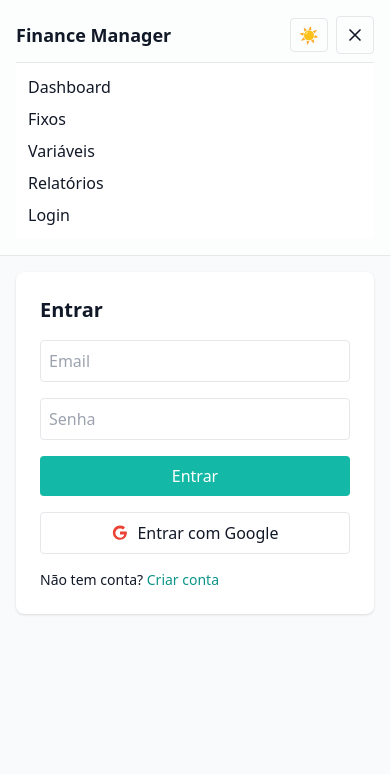
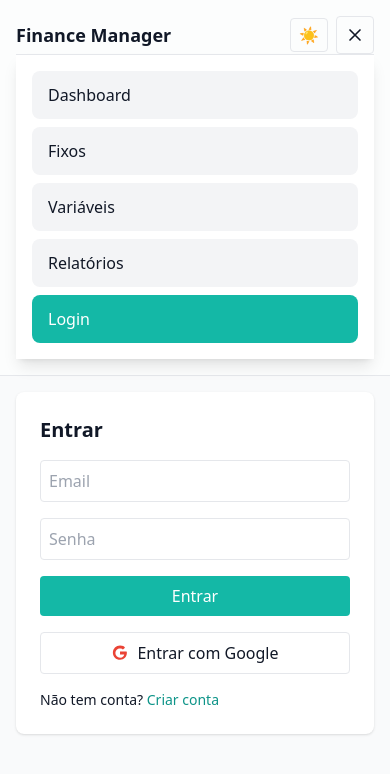
Before and after one commit to leo-serrao/finance_management, a React (Vite) app: page /login in a window 390 px wide. Both pictures are taken after a click on the button "Open menu". Shown: the top 774 px of the page. Built offline with nearby package versions, Linux system fonts and the light colour scheme; no server answers.

Commit message:
Updating hamburguer menu visual

```diff
--- a/src/components/Header.tsx
+++ b/src/components/Header.tsx
@@ -52,19 +52,76 @@ export default function Header() {
 
       {/* Mobile menu panel */}
       {open && (
-        <div className="md:hidden mt-2 border-t bg-white dark:bg-gray-800/90">
-          <div className="container mx-auto p-3 space-y-2">
-            <Link to="/" onClick={() => setOpen(false)} className="block">Dashboard</Link>
-            <Link to="/fixed" onClick={() => setOpen(false)} className="block">Fixos</Link>
-            <Link to="/variable" onClick={() => setOpen(false)} className="block">Variáveis</Link>
-            <Link to="/reports" onClick={() => setOpen(false)} className="block">Relatórios</Link>
+        <div className="md:hidden border-t bg-white dark:bg-gray-900 shadow-lg">
+          <div className="p-4 space-y-2">
+
+            <Link
+              to="/"
+              onClick={() => setOpen(false)}
+              className="block rounded-lg px-4 py-3 bg-gray-100 dark:bg-gray-800 hover:bg-gray-200 dark:hover:bg-gray-700 transition"
+            >
+              Dashboard
+            </Link>
+
+            <Link
+              to="/fixed"
+              onClick={() => setOpen(false)}
+              className="block rounded-lg px-4 py-3 bg-gray-100 dark:bg-gray-800 hover:bg-gray-200 dark:hover:bg-gray-700 transition"
+            >
+              Fixos
+            </Link>
+
+            <Link
+              to="/variable"
+              onClick={() => setOpen(false)}
+              className="block rounded-lg px-4 py-3 bg-gray-100 dark:bg-gray-800 hover:bg-gray-200 dark:hover:bg-gray-700 transition"
+            >
+            Variáveis
+          </Link>
+
+            <Link
+              to="/reports"
+              onClick={() => setOpen(false)}
+              className="block rounded-lg px-4 py-3 bg-gray-100 dark:bg-gray-800 hover:bg-gray-200 dark:hover:bg-gray-700 transition"
+            >
+              Relatórios
+            </Link>
+
             {!user ? (
-              <Link to="/login" onClick={() => setOpen(false)} className="block">Login</Link>
+              <Link
+                to="/login"
+                onClick={() => setOpen(false)}
+                className="block rounded-lg px-4 py-3 bg-teal-500 text-white"
+              >
+                Login
+              </Link>
             ) : (
               <>
-                <div className="text-sm text-gray-600 dark:text-gray-300">{user.email}</div>
-                <Link to="/settings" onClick={() => setOpen(false)} className="block">Configurações</Link>
-                <button onClick={() => { setOpen(false); handleLogout() }} className="w-full text-left bg-red-500 text-white px-3 py-1 rounded">Sair</button>
+                <div className="pt-3 mt-3 border-t border-gray-200 dark:border-gray-700">
+
+                  <Link
+                    to="/settings"
+                    onClick={() => setOpen(false)}
+                    className="block rounded-lg px-4 py-3 bg-gray-100 dark:bg-gray-800 hover:bg-gray-200 dark:hover:bg-gray-700 transition"
+                  >
+                    Configurações
+                  </Link>
+
+                  <div className="px-2 pt-3 text-sm text-gray-500 break-all">
+                    {user.email}
+                  </div>
+
+                  <button
+                    onClick={() => {
+                      setOpen(false)
+                      handleLogout()
+                    }}
+                    className="mt-3 w-full rounded-lg bg-red-500 py-3 font-medium text-white hover:bg-red-600 transition"
+                  >
+                    Sair
+                  </button>
+
+                </div>
               </>
             )}
           </div>
--- a/src/pages/VariableExpenses.tsx
+++ b/src/pages/VariableExpenses.tsx
@@ -5,7 +5,6 @@ import { addVariableExpenseToUser, deleteVariableExpenseFromUser, updateVariable
 import Toast from '../components/Toast'
 import CurrencyInput from '../components/CurrencyInput'
 import Modal from '../components/Modal'
-import { getLocalISODate } from '../utils/date'
 
 export default function VariableExpenses() {
   const { variableExpenses, addVariableExpense } = useFinanceStore()
@@ -13,12 +12,11 @@ export default function VariableExpenses() {
 
   const [title, setTitle] = useState('')
   const [amount, setAmount] = useState<number>(0)
-  const todayISO = getLocalISODate()
+  const todayISO = new Date().toISOString().slice(0,10)
   const [date, setDate] = useState<string>(todayISO)
   const [category, setCategory] = useState('outros')
   const [toast, setToast] = useState<string | null>(null)
   const [editing, setEditing] = useState<any | null>(null)
-  const formatDate = (dateString: string) => { const cleanDate = dateString.split("T")[0]; const [year, month, day] = cleanDate.split("-"); return `${day}/${month}/${year}` }
 
   async function handleAdd(e: React.FormEvent) {
     e.preventDefault()
@@ -26,7 +24,7 @@ export default function VariableExpenses() {
       setToast('Preencha título e valor maior que 0')
       return
     }
-    const item = { id: Date.now().toString(), title: title.trim(), amount, category, date}
+    const item = { id: Date.now().toString(), title: title.trim(), amount, category, date: new Date(date).toISOString() }
     addVariableExpense(item as any)
     try {
       if (user) await addVariableExpenseToUser(user.uid, item)
@@ -52,13 +50,13 @@ export default function VariableExpenses() {
   }
 
   function openEdit(item: any) {
-    setEditing({ ...item, date: item.date || todayISO })
+    setEditing({ ...item, date: item.date ? new Date(item.date).toISOString().slice(0,10) : todayISO })
   }
 
   async function saveEdit() {
     if (!user || !editing) return
     try {
-      const upd = { title: editing.title, amount: editing.amount, category: editing.category, date: editing.date }
+      const upd = { title: editing.title, amount: editing.amount, category: editing.category, date: new Date(editing.date).toISOString() }
       await updateVariableExpenseInUser(user.uid, editing.id, upd)
       setEditing(null)
       setToast('Gasto atualizado')
@@ -90,8 +88,11 @@ export default function VariableExpenses() {
         {variableExpenses.map(v => (
           <li key={v.id} className="p-3 bg-white dark:bg-gray-800 rounded shadow flex justify-between items-center">
             <div className="min-w-0">
-              <div className="font-medium truncate">{v.title}</div>
-              <div className="text-sm text-gray-500">{formatDate(v.date)}</div>
+              <div className="min-w-0 flex items-center gap-2">
+                  <div className="font-medium truncate">{v.title}</div>
+                  <div className="text-sm text-gray-500">{new Date(v.date).toLocaleDateString()}</div>
+              </div>
+              <div className="text-sm text-gray-500">{v.category.charAt(0).toUpperCase() + v.category.slice(1)}</div>
             </div>
             <div className="flex items-center gap-3">
               <div className="font-semibold">R$ {v.amount.toFixed(2)}</div>
--- a/tsconfig.json
+++ b/tsconfig.json
@@ -19,6 +19,6 @@
       "@/*": ["src/*"]
     }
   },
-  "include": ["src"],
+  "include": ["src","/node_modules/**/*"],
   "references": [{ "path": "./tsconfig.node.json" }]
 }
--- a/tsconfig.node.json
+++ b/tsconfig.node.json
@@ -1,5 +1,6 @@
 {
   "compilerOptions": {
+    "jsx": "react-jsx",
     "composite": true,
     "module": "ESNext",
     "moduleResolution": "Bundler",
```
